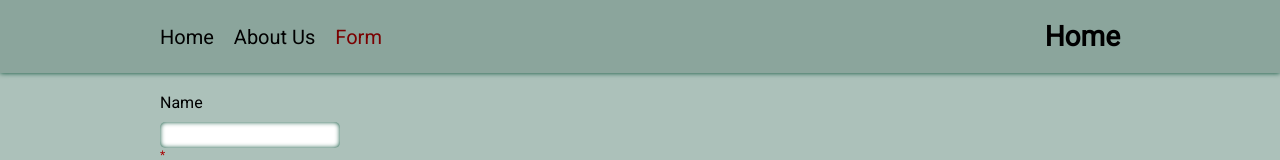
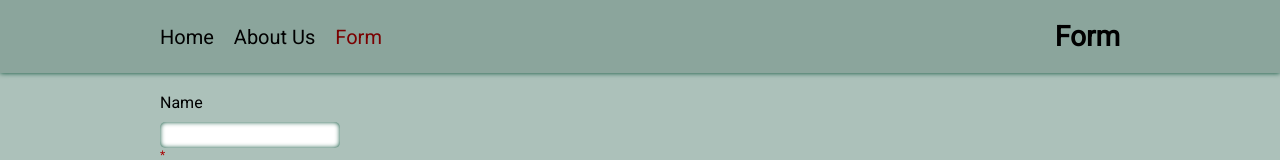
Before and after one commit to Tatiana-312/react2023q1, a React (Vite) app in the folder react-components/: page /form in a window 1280 px wide. Shown: the top 160 px of the page. Built offline with nearby package versions, Linux system fonts and the light colour scheme.

Commit message:
fix: fix header title

```diff
--- a/react-components/src/components/NavBar/NavBar.module.css
+++ b/react-components/src/components/NavBar/NavBar.module.css
@@ -2,3 +2,7 @@
   display: flex;
   column-gap: 20px;
 }
+
+.title {
+  font-size: 28px;
+}
--- a/react-components/src/components/NavBar/NavBar.tsx
+++ b/react-components/src/components/NavBar/NavBar.tsx
@@ -1,42 +1,59 @@
-import PageTitle from '../../components/PageTitle/PageTitle';
 import React from 'react';
 import classes from './NavBar.module.css';
 import { CurrentPageState } from './currentPageState.interface';
 import NavBarLink from '../../components/NavBarLink/NavBarLink';
+import Home from '../../pages/Home/Home';
+import About from '../../pages/About/About';
+import FormPage from '../../pages/FormPage/FormPage';
+import NotFound from '../../pages/NotFound/NotFound';
+import { Route, Routes } from 'react-router-dom';
+import { TitleRoutes } from './routes.interface';
 
-class NavBar extends React.Component<Record<string, never>, CurrentPageState> {
-  constructor(props: Record<string, never>) {
-    super(props);
-
-    this.state = {
-      currentPage: 'Home',
-    };
-  }
-
+class NavBar extends React.Component {
   readonly navLinkData = [
     {
       testId: 'home-link',
       route: '/',
       page: 'Home',
-      onClick: () => this.onClick('Home'),
     },
     {
       testId: 'about-link',
-      route: '/about',
+      route: 'about',
       page: 'About Us',
-      onClick: () => this.onClick('About Us'),
     },
     {
       testId: 'form-link',
-      route: '/form',
+      route: 'form',
       page: 'Form',
-      onClick: () => this.onClick('Form'),
     },
   ];
 
-  onClick(currentPage: string) {
-    this.setState({ currentPage: currentPage });
-  }
+  readonly titleRoutes = [
+    {
+      path: '/',
+      key: 'home',
+      title: 'Home',
+      element: <Home />,
+    },
+    {
+      path: 'about',
+      key: 'about',
+      title: 'About Us',
+      element: <About />,
+    },
+    {
+      path: 'form',
+      key: 'about',
+      title: 'Form',
+      element: <FormPage />,
+    },
+    {
+      path: '*',
+      key: 'notFound',
+      title: '404 Not Found',
+      element: <NotFound />,
+    },
+  ];
 
   render() {
     return (
@@ -46,7 +63,13 @@ class NavBar extends React.Component<Record<string, never>, CurrentPageState> {
             <NavBarLink {...obj} key={index} />
           ))}
         </ul>
-        <PageTitle {...this.state} />
+        <h1 className={classes.title}>
+          <Routes>
+            {this.titleRoutes.map(({ key, path, title }: TitleRoutes) => {
+              return <Route key={key} path={path} element={title} />;
+            })}
+          </Routes>
+        </h1>
       </>
     );
   }
--- a/react-components/src/components/NavBarLink/NavBarLink.tsx
+++ b/react-components/src/components/NavBarLink/NavBarLink.tsx
@@ -15,7 +15,6 @@ class NavBarLink extends React.Component<NavBarLinkProps> {
           data-testid={this.props.testId}
           to={this.props.route}
           className={({ isActive }) => (isActive ? `${classes.active}` : undefined)}
-          onClick={this.props.onClick}
         >
           {this.props.page}
         </NavLink>
--- a/react-components/src/components/NavBarLink/NavBarLinkProps.interface.ts
+++ b/react-components/src/components/NavBarLink/NavBarLinkProps.interface.ts
@@ -2,5 +2,4 @@ export interface NavBarLinkProps {
   testId: string;
   route: string;
   page: string;
-  onClick: () => void;
 }
--- a/react-components/src/components/PageTitle/PageTitle.module.css
+++ /dev/null
@@ -1,3 +0,0 @@
-.title {
-  font-size: 28px;
-}
--- a/react-components/src/components/PageTitle/PageTitle.tsx
+++ /dev/null
@@ -1,18 +0,0 @@
-import React from 'react';
-import { PageTitleProps } from './pageTitleProps.interface';
-import classes from './PageTitle.module.css';
-
-class PageTitle extends React.Component<PageTitleProps> {
-  constructor(props: PageTitleProps) {
-    super(props);
-  }
-  render() {
-    return (
-      <div>
-        <h1 className={classes.title}>{this.props.currentPage}</h1>
-      </div>
-    );
-  }
-}
-
-export default PageTitle;
--- a/react-components/src/components/PageTitle/pageTitleProps.interface.ts
+++ /dev/null
@@ -1,3 +0,0 @@
-import { CurrentPageState } from 'components/NavBar/currentPageState.interface';
-
-export type PageTitleProps = CurrentPageState;
```
Also changed, not shown: react-components/src/components/NavBar/routes.interface.ts (added, +8 -0 lines).
